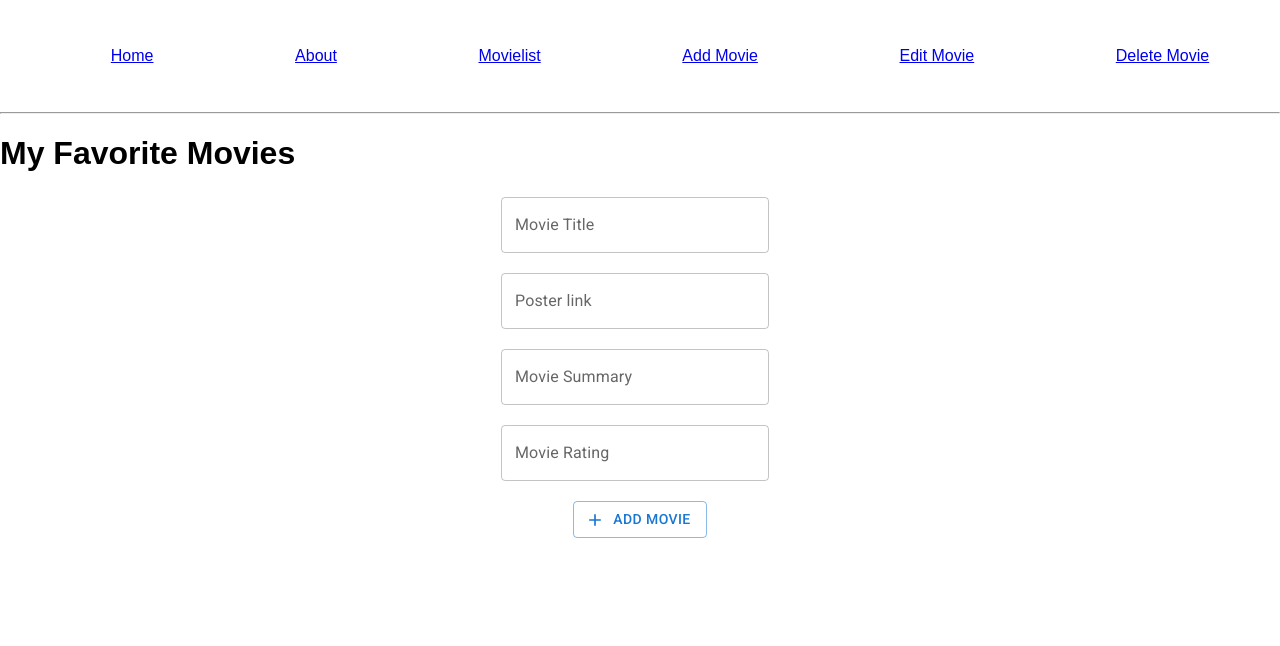
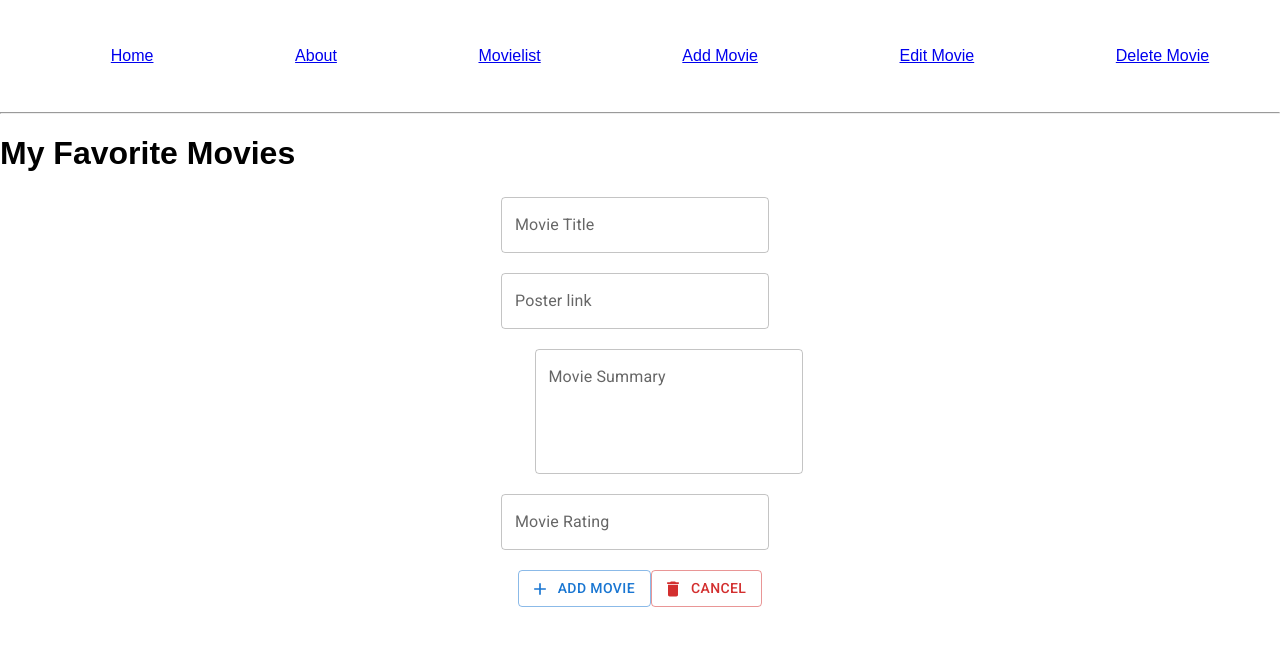
Before and after one commit to Arun3sh/my-fav-movie-react, a React (Create React App) app: page /movies/add in a window 1280 px wide. Shown: the top 646 px of the page. Built offline with nearby package versions, Linux system fonts and the light colour scheme.

Commit message:
clear form entry added

```diff
--- a/src/AddMovie.js
+++ b/src/AddMovie.js
@@ -3,6 +3,7 @@ import { useState } from 'react';
 import './App.css';
 import { TextField } from '@mui/material';
 import AddIcon from '@mui/icons-material/Add';
+import DeleteIcon from '@mui/icons-material/Delete';
 import { InnitialMovie } from './InnitialMovie';
 import { useHistory } from 'react-router';
 // import { ShowMovie } from './ShowMovie';
@@ -24,7 +25,15 @@ export function Addmovie() {
 		setMovies(addedmovies);
 		console.log(addedmovies);
 		console.log(movies);
+
 		history.push('/movies');
+	};
+
+	const clearEntry = () => {
+		setName('');
+		setPoster('');
+		setSummary('');
+		setRating('');
 	};
 	return (
 		<div>
@@ -50,10 +59,12 @@ export function Addmovie() {
 					/>
 
 					<TextField
-						id="outlined-basic"
+						id="outlined-multiline-static"
 						label="Movie Summary"
 						variant="outlined"
 						type="text"
+						multiline
+						rows={4}
 						value={summary}
 						onChange={(e) => setSummary(e.target.value)}
 					/>
@@ -67,9 +78,27 @@ export function Addmovie() {
 						onChange={(e) => setRating(e.target.value)}
 					/>
 
-					<Button variant="outlined" type="button" onClick={addMovie} startIcon={<AddIcon />}>
-						Add Movie
-					</Button>
+					<div className="add-cancel">
+						<Button
+							variant="outlined"
+							type="button"
+							className="addBtn"
+							onClick={addMovie}
+							startIcon={<AddIcon />}
+						>
+							Add Movie
+						</Button>
+						<Button
+							variant="outlined"
+							type="button"
+							className="cancelbtn"
+							color="error"
+							onClick={clearEntry}
+							startIcon={<DeleteIcon />}
+						>
+							Cancel
+						</Button>
+					</div>
 				</form>
 			</div>
 		</div>
```
